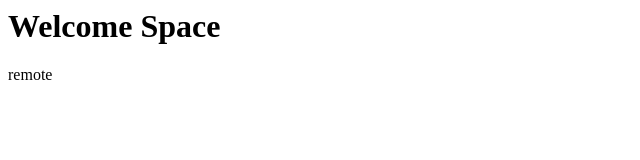
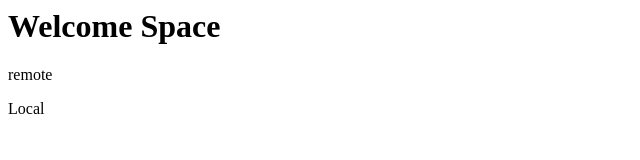
Before and after one commit to spacetolive/git-course, a plain HTML site: page index.html in a window 1280 px wide. Shown: the full height of the page, 0-640 px from the left. Drawn offline with Linux system fonts and the light colour scheme.

Commit message:
Local : updating index.html

```diff
--- a/index.html
+++ b/index.html
@@ -7,5 +7,6 @@
 		<h1>Welcome Space
 		</h1>
 		<p> remote </p>
+		<p> Local </p>
 	</body>
 </html>
```
